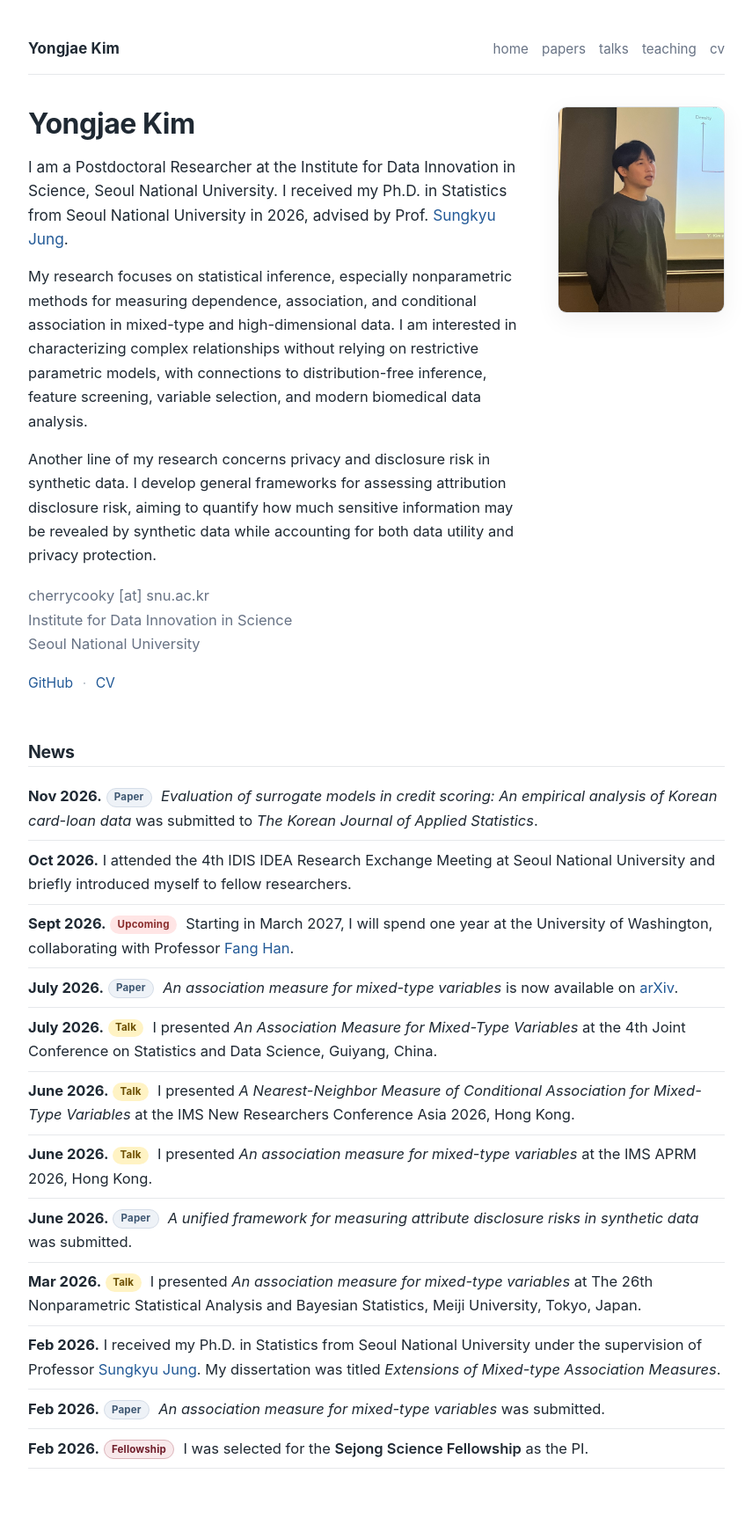
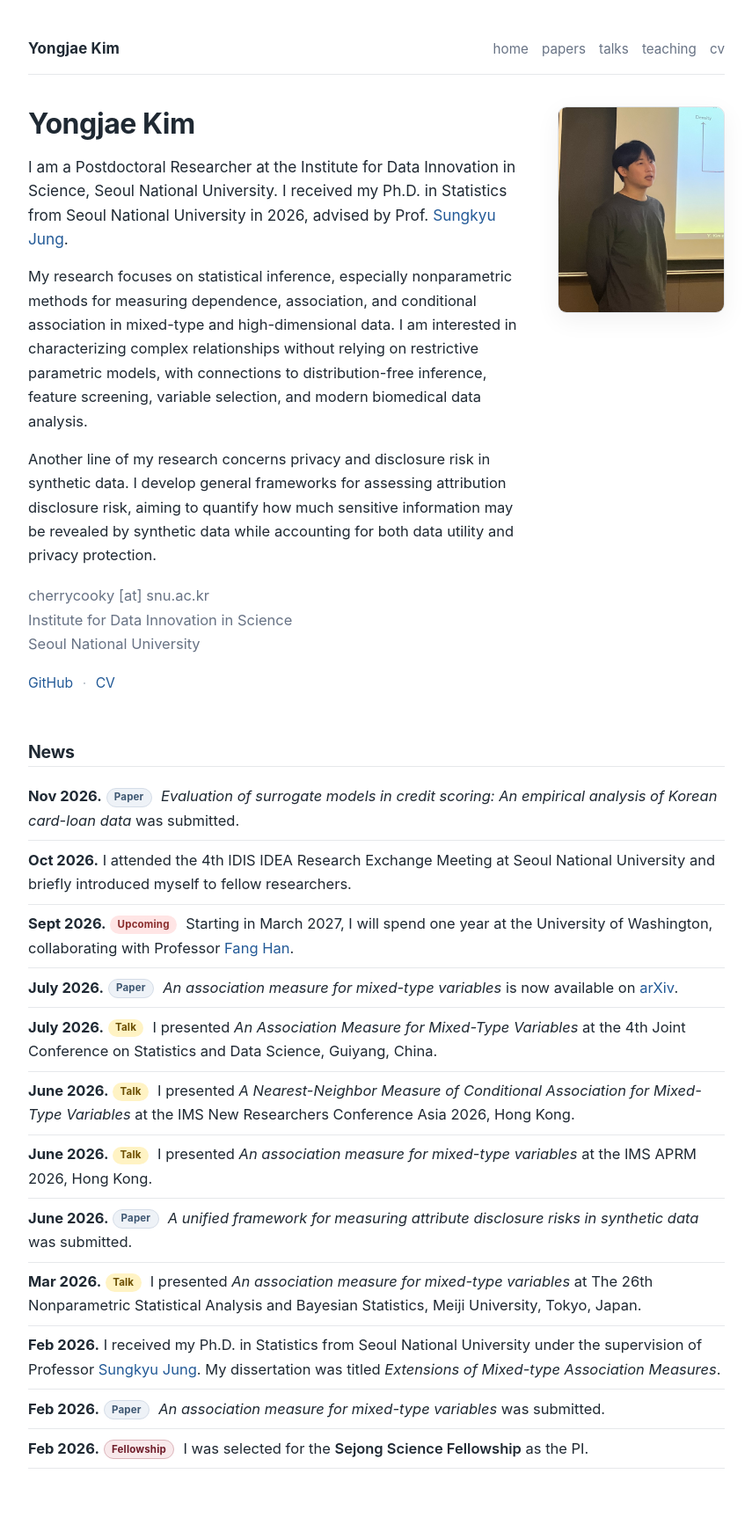
Before and after one commit to cherrrycooky/cherrrycooky.github.io, a Jekyll site: the page built from index.markdown, in a window 1280 px wide. Shown: the whole page at 88% size, without its empty margins (212-1067 px from the left). Built offline with Jekyll 4.4.1, drawn with Linux system fonts in a browser that asks for light colours.

Commit message:
Omit journal name from submission news

```diff
--- a/index.markdown
+++ b/index.markdown
@@ -39,7 +39,7 @@ title: Home
 <section class="news-section">
   <h2>News</h2>
   <ul class="news-list">
-    <li><span class="news-date">Nov 2026.</span> <span class="tag tag-paper">Paper</span> <em>Evaluation of surrogate models in credit scoring: An empirical analysis of Korean card-loan data</em> was submitted to <em>The Korean Journal of Applied Statistics</em>.</li>
+    <li><span class="news-date">Nov 2026.</span> <span class="tag tag-paper">Paper</span> <em>Evaluation of surrogate models in credit scoring: An empirical analysis of Korean card-loan data</em> was submitted.</li>
     <li><span class="news-date">Oct 2026.</span> I attended the 4th IDIS IDEA Research Exchange Meeting at Seoul National University and briefly introduced myself to fellow researchers.</li>
     <li><span class="news-date">Sept 2026.</span> <span class="tag tag-upcoming">Upcoming</span> Starting in March 2027, I will spend one year at the University of Washington, collaborating with Professor <a href="https://sites.stat.washington.edu/people/fanghan/">Fang Han</a>.</li>
     <li><span class="news-date">July 2026.</span> <span class="tag tag-paper">Paper</span> <em>An association measure for mixed-type variables</em> is now available on <a href="https://arxiv.org/abs/2607.26508">arXiv</a>.</li>
```
